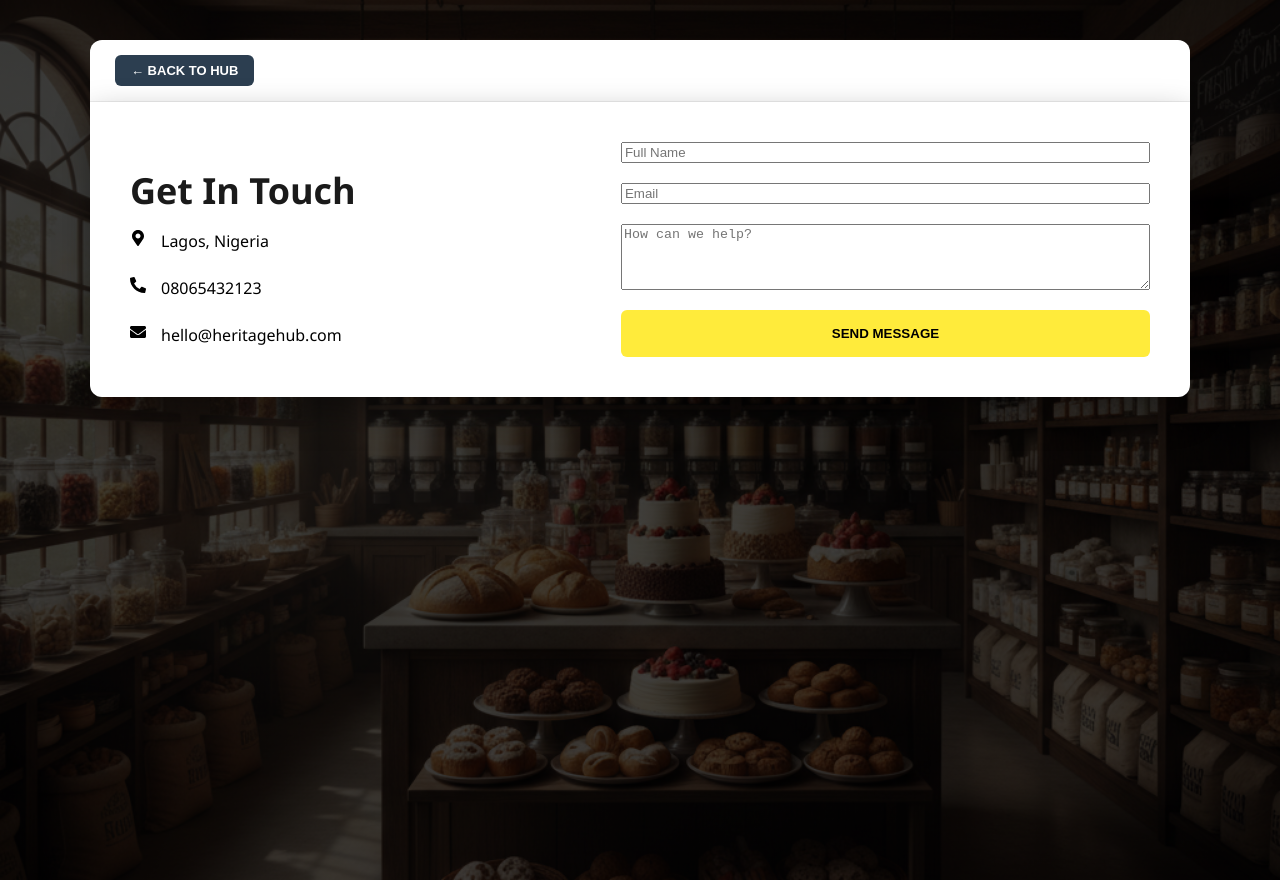
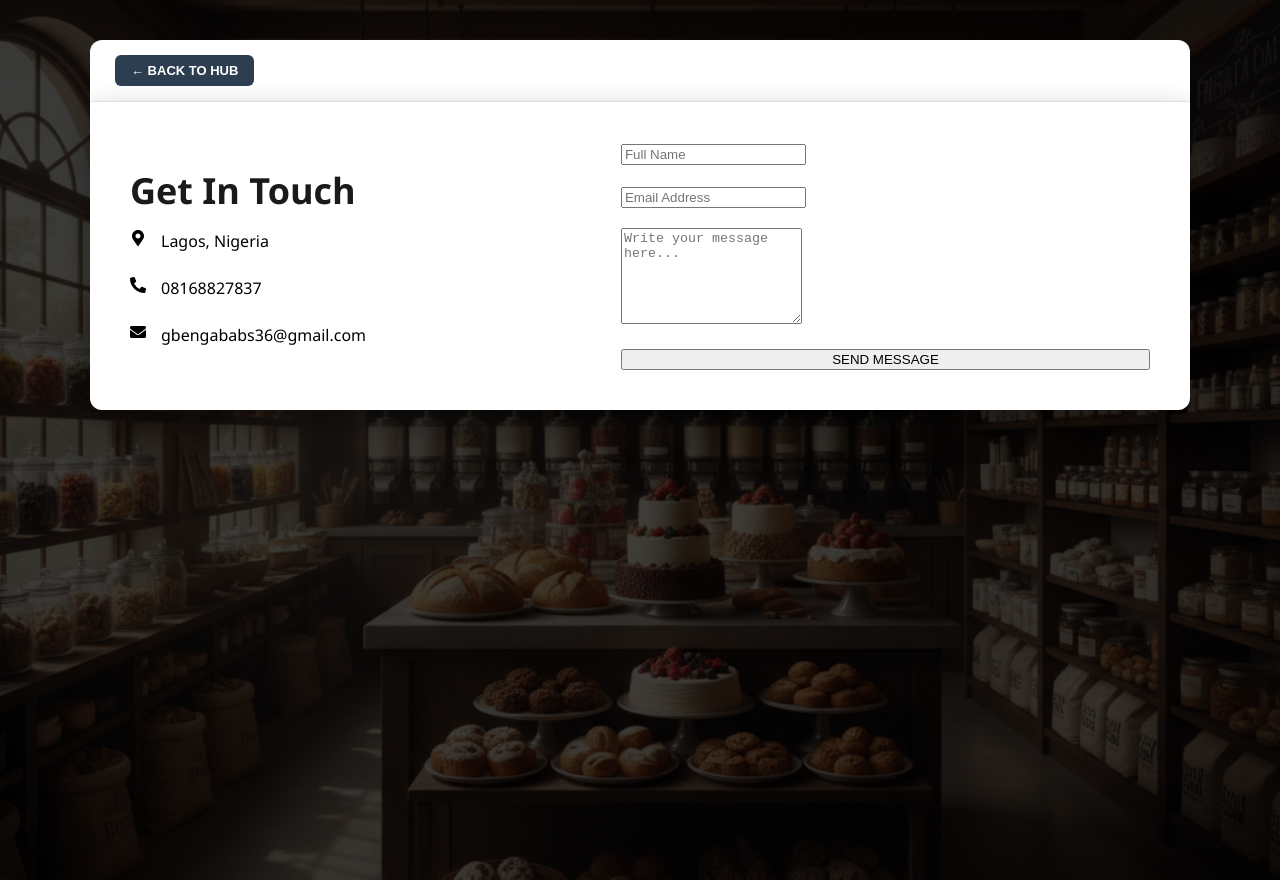
Before and after one commit to nwadikeekene4-lab/New-project-1, a React (Vite) app in the folder firstclient-frontend/: page /contact in a window 1280 px wide. Built offline with nearby package versions, Linux system fonts and the light colour scheme; no server answers.

Commit message:
Update ContactPage.jsx

```diff
--- a/firstclient-frontend/src/pages/ContactPage.jsx
+++ b/firstclient-frontend/src/pages/ContactPage.jsx
@@ -1,4 +1,4 @@
-import React, { useState } from 'react';
+import React, { useState, useEffect } from 'react';
 import { useNavigate } from 'react-router-dom';
 import { FaMapMarkerAlt, FaPhoneAlt, FaEnvelope } from 'react-icons/fa';
 import API from '../api';
@@ -8,16 +8,29 @@ const ContactPage = () => {
   const navigate = useNavigate();
   const [formData, setFormData] = useState({ name: '', email: '', message: '' });
   const [loading, setLoading] = useState(false);
+  const [info, setInfo] = useState({
+    phone: '08168827837',
+    email: 'gbengababs36@gmail.com',
+    address: 'Lagos, Nigeria'
+  });
+
+  useEffect(() => {
+    API.get('/cms/contact_info').then(res => {
+      if (res.data && res.data.email) setInfo(res.data);
+    });
+  }, []);
 
   const handleSubmit = async (e) => {
     e.preventDefault();
     setLoading(true);
     try {
+      // Direct post to our new message route
       await API.post('/contact', formData);
       alert(`Thank you, ${formData.name}! Your message has been received.`);
       setFormData({ name: '', email: '', message: '' });
     } catch (err) {
-      alert("Error sending message. Please try again.");
+      console.error(err);
+      alert("Connection Error: Please ensure your backend is active.");
     } finally {
       setLoading(false);
     }
@@ -34,17 +47,25 @@ const ContactPage = () => {
             <div className="contact-info">
               <h1 className="contact-title">Get In Touch</h1>
               <div className="info-details">
-                <div className="info-item"><FaMapMarkerAlt /> Lagos, Nigeria</div>
-                <div className="info-item"><FaPhoneAlt /> 08065432123</div>
-                <div className="info-item"><FaEnvelope /> hello@heritagehub.com</div>
+                <div className="info-item"><FaMapMarkerAlt /> {info.address}</div>
+                <div className="info-item"><FaPhoneAlt /> {info.phone}</div>
+                <div className="info-item"><FaEnvelope /> {info.email}</div>
               </div>
             </div>
             <div className="contact-form-container">
               <form onSubmit={handleSubmit} className="contact-form">
-                <input placeholder="Full Name" required value={formData.name} onChange={(e) => setFormData({...formData, name: e.target.value})} />
-                <input type="email" placeholder="Email" required value={formData.email} onChange={(e) => setFormData({...formData, email: e.target.value})} />
-                <textarea rows="4" placeholder="How can we help?" required value={formData.message} onChange={(e) => setFormData({...formData, message: e.target.value})} />
-                <button type="submit" className="send-btn" disabled={loading}>{loading ? "Sending..." : "Send Message"}</button>
+                <div className="input-group-large">
+                  <input placeholder="Full Name" required value={formData.name} onChange={(e) => setFormData({...formData, name: e.target.value})} />
+                </div>
+                <div className="input-group-large">
+                  <input type="email" placeholder="Email Address" required value={formData.email} onChange={(e) => setFormData({...formData, email: e.target.value})} />
+                </div>
+                <div className="input-group-large">
+                  <textarea rows="6" placeholder="Write your message here..." required value={formData.message} onChange={(e) => setFormData({...formData, message: e.target.value})} />
+                </div>
+                <button type="submit" className="send-btn-large" disabled={loading}>
+                  {loading ? "SENDING..." : "SEND MESSAGE"}
+                </button>
               </form>
             </div>
           </div>
```
